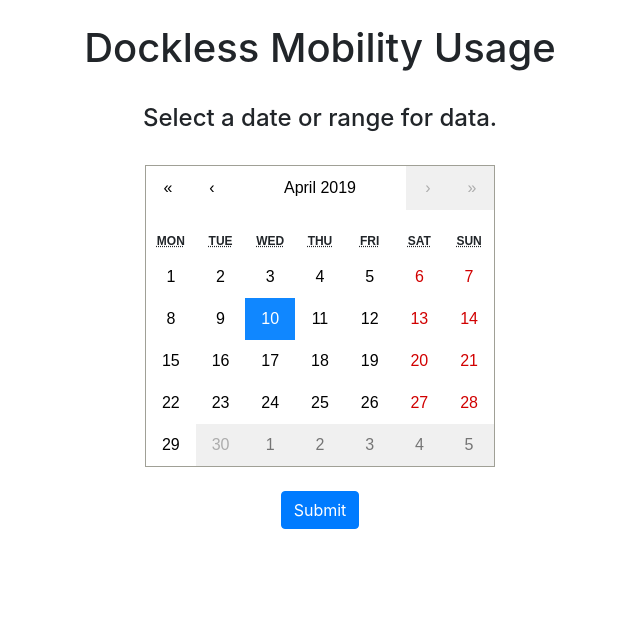
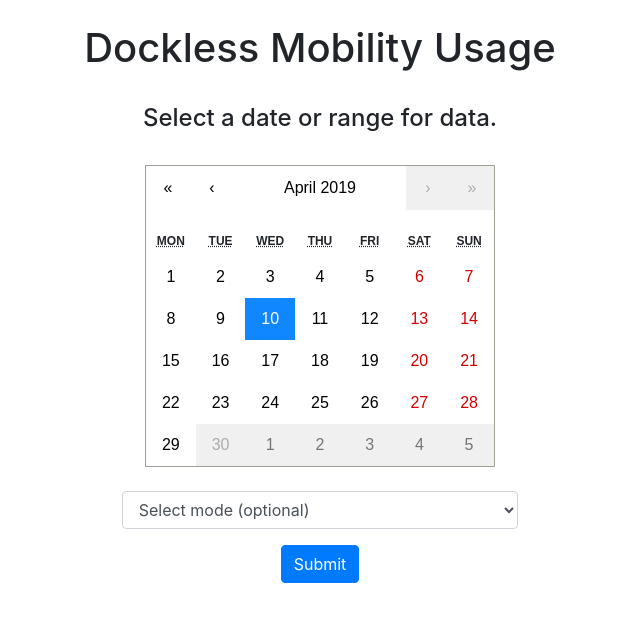
Before and after one commit to tcwcodes/coa-dev-challenges, a React (Create React App) app: page / in a window 1280 px wide. Both pictures are taken after a click on the button "10". Shown: the top 622 px of the page, without its empty margins (320-960 px from the left). Built offline with nearby package versions, Linux system fonts and the light colour scheme.

Commit message:
added mode filter

```diff
--- a/src/App.js
+++ b/src/App.js
@@ -1,6 +1,7 @@
 import React, { Component } from "react";
 import Calendar from 'react-calendar';
 import StatsPanel from "./components/StatsPanel";
+
 import "./App.css";
 
 import axios from "axios";
@@ -13,8 +14,8 @@ class App extends Component {
       dateEnd: "",
       dateStartFormatted: "",
       dateEndFormatted: "",
+      vehicleType: " is not null",
       today: new Date(),
-      stats: {},
       totalTrips: "",
       totalMiles: "",
       totalUnits: "",
@@ -22,6 +23,7 @@ class App extends Component {
     };
     this.selectDateRange = this.selectDateRange.bind(this);
     this.convertDate = this.convertDate.bind(this);
+    this.selectMode = this.selectMode.bind(this);
     this.buildQuery = this.buildQuery.bind(this);
     this.queryTrips = this.queryTrips.bind(this);
     this.queryMiles = this.queryMiles.bind(this);
@@ -78,27 +80,33 @@ class App extends Component {
     });
   }
 
+  selectMode(event) {
+    this.setState({vehicleType: event.target.value});
+  }
+
   buildQuery() {
     let baseURL = "https://data.austintexas.gov/resource/7d8e-dm7r.json?$limit=100000000&"
     let appToken = "OKLYqKegeOGOIG08OM1K7EEHV"
     let dateRangeStart = this.state.dateStart
     let dateRangeEnd = this.state.dateEnd
-    // let queryTotalMiles;
+    let vehicleType = this.state.vehicleType
     const minDistance = 160.934
     const maxDistance = 804672
     const minDuration = 0
     const maxDuraction = 86400
-      // Filter to include only trips that started AND ended in the specified query range
+    // Filter to include only trips in the specified query range
     let tripStartTimeRange = "start_time between '" + dateRangeStart + "' and '" + dateRangeEnd
     let distanceRange = "trip_distance between " + minDistance + " and " + maxDistance
     let durationRange = "trip_duration between " + minDuration + " and " + maxDuraction
-      let queryURL = "$where=" + tripStartTimeRange + "' AND " + distanceRange + " AND " + durationRange
+    let vehicleSelection = "vehicle_type" + vehicleType
+    let queryURL = "$where=" + tripStartTimeRange + "' AND " + distanceRange + " AND " + durationRange + " AND " + vehicleSelection
+    console.log(queryURL);
     this.setState({
       loading: true
     });
     this.queryTrips(baseURL, queryURL, appToken);
     this.queryMiles(baseURL, queryURL, appToken);
-    this.queryUnits(baseURL, tripStartTimeRange, appToken);
+    this.queryUnits(baseURL, tripStartTimeRange, vehicleSelection, appToken);
   }
 
   queryTrips(baseURL, queryURL, appToken) {
@@ -133,8 +141,8 @@ class App extends Component {
     });
   }
 
-  queryUnits(baseURL, tripStartTimeRange, appToken) {
-    let queryURL = "$where=" + tripStartTimeRange + "'"
+  queryUnits(baseURL, tripStartTimeRange, vehicleSelection, appToken) {
+    let queryURL = "$where=" + tripStartTimeRange + "' AND " + vehicleSelection
     let unitsQuery = "&$select=distinct(device_id)";
     // Query the Open Data Portal
     axios({
@@ -156,8 +164,8 @@ class App extends Component {
       dateEnd: "",
       dateStartFormatted: "",
       dateEndFormatted: "",
+      vehicleType: " is not null",
       today: new Date(),
-      stats: {},
       totalTrips: "",
       totalMiles: "",
       totalUnits: "",
@@ -172,6 +180,7 @@ class App extends Component {
     let statsPanelDisplay;
     let submitReloadButton;
     let calendarDisplay;
+    let modeSelector;
     if (statsReady) {
       statsPanelDisplay =
       <div>
@@ -220,6 +229,18 @@ class App extends Component {
         </button>
         <br></br>
       </div>
+      modeSelector =
+        <div className="row">
+        <div className="col-md-4"></div>
+            <div className="form-group col-md-4">
+                    <select className="form-control" value={this.state.vehicleType} onChange={this.selectMode}>
+                        <option value=" is not null">Select mode (optional)</option>
+                        <option value="='scooter'">Scooter</option>
+                        <option value="='bicycle'">Bicycle</option>
+                    </select>
+            </div>
+        <div className="col-md-4"></div>
+      </div>
       calendarDisplay =
       <div className="Calendar">
         <Calendar
@@ -260,6 +281,7 @@ class App extends Component {
         </div>
         {statsPanelDisplay}
         {calendarDisplay}
+        {modeSelector}
         {submitReloadButton}
       </div>
     );
```
Lines whose indentation alone changed are shown as unchanged.
